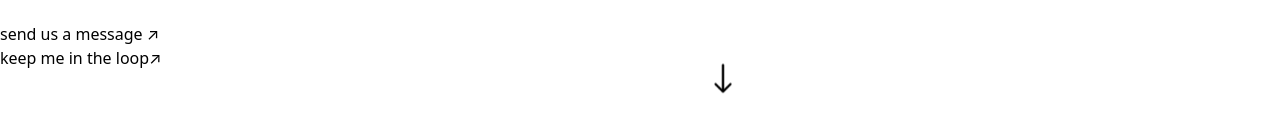
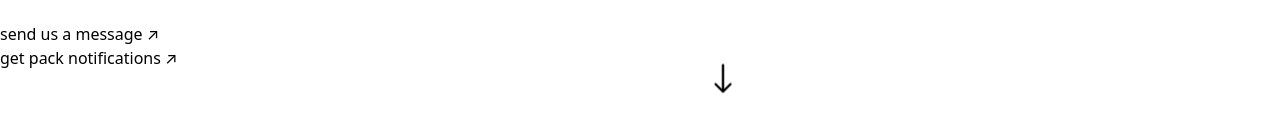
Before and after one commit to Lam-Pham/topshot-simulator, a Next.js app: page / in a window 1280 px wide. Shown: the part 643-780 px from the top of the page. Built offline with nearby package versions, Linux system fonts and the light colour scheme; what tailwindcss-animatecss would draw is missing.

Commit message:
copy update

```diff
--- a/components/menu.js
+++ b/components/menu.js
@@ -43,7 +43,7 @@ export default function Menu() {
             <p class="hidden 2xl:block invisible">filler</p>
             <a class="" href="https://forms.gle/t8BNU1QNqXvwtEse9" target="_blank"><span class="cursor-pointer 2xl:text-xl text-base hover:opacity-50">send us a message </span>↗</a>
             <br/>
-            <a class="" href="https://forms.gle/BSkMSRNQKHDv7qcC8" target="_blank"><span class="cursor-pointer 2xl:text-xl text-base hover:opacity-50">keep me in the loop</span>↗</a>
+            <a class="" href="https://forms.gle/BSkMSRNQKHDv7qcC8" target="_blank"><span class="cursor-pointer 2xl:text-xl text-base hover:opacity-50">get pack notifications </span>↗</a>
 
     </div>
 
```
